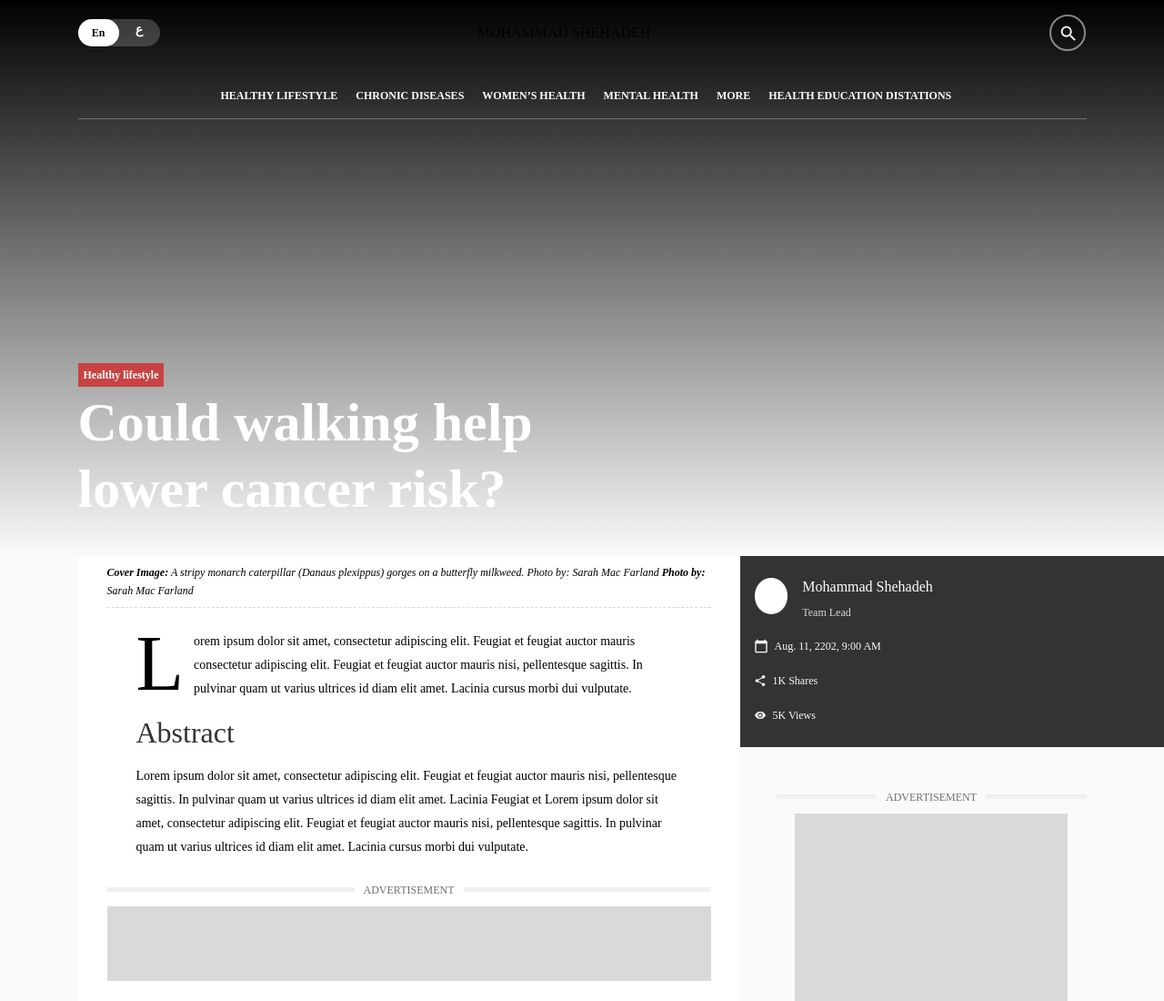
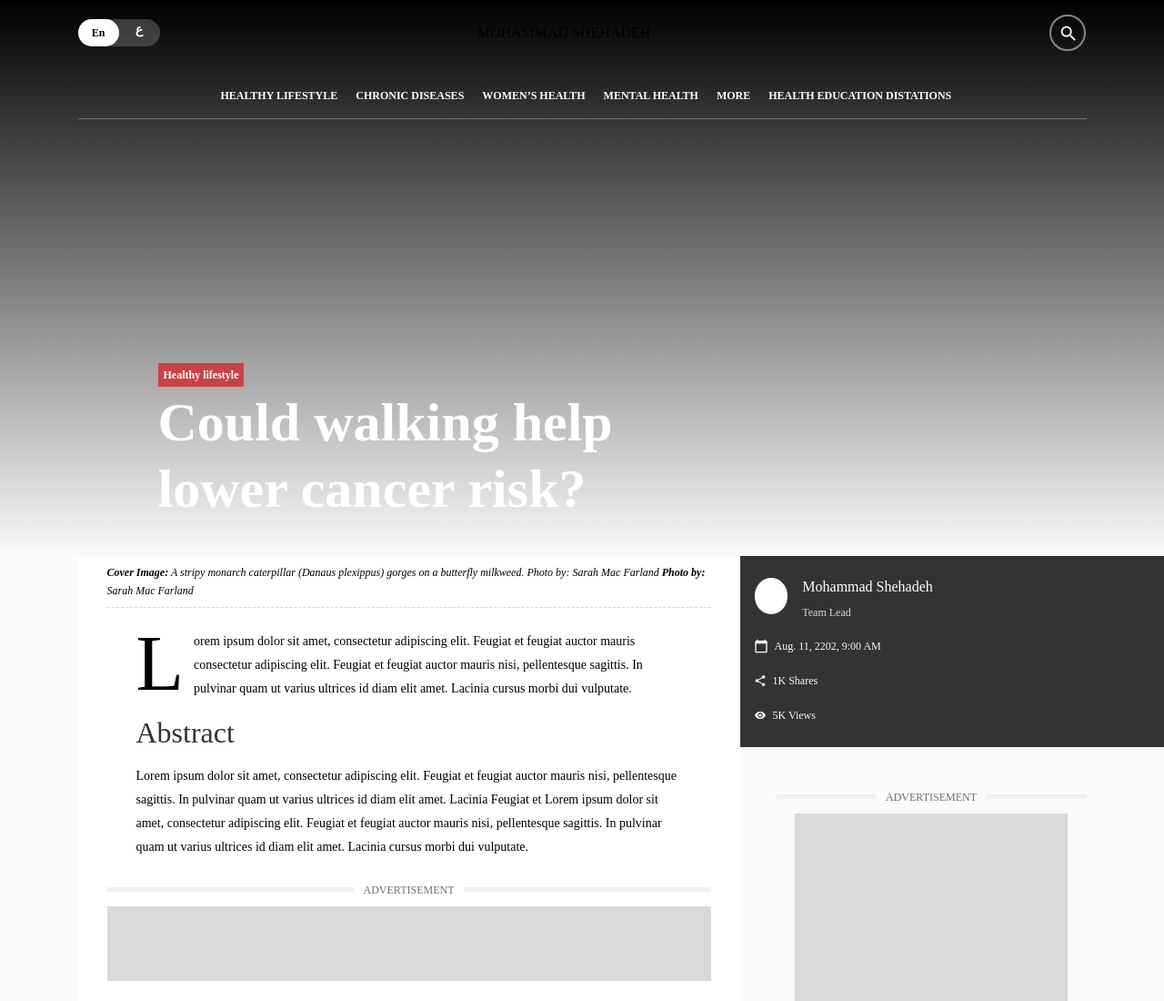
Before and after one commit to MohammadShehadeh/article-landing-page, a website: page src/views/index.html in a window 1280 px wide. Shown: the top 1100 px of the page at 91% size. Drawn offline with nearby package versions, Linux system fonts and the light colour scheme; files that its build step writes are made by us from their sources; files whose address does not match are found by name; a web font is replaced by a local one.

Commit message:
Update _hero.scss

```diff
--- a/src/assets/scss/_hero.scss
+++ b/src/assets/scss/_hero.scss
@@ -7,7 +7,7 @@
   position: relative;
 
   &::before {
-		content: '';
+    content: "";
     padding-top: 180.0625%; // height / width ratio
     display: block;
   }
@@ -24,7 +24,7 @@
   align-items: flex-end;
 
   &::after {
-		content: '';
+    content: "";
     background: black;
     opacity: 0.5;
     width: 100%;
@@ -63,7 +63,7 @@
 
   .hero__img {
     &::after {
-			content: '';
+      content: "";
       background: black;
       opacity: 0.5;
       width: 100%;
@@ -106,6 +106,10 @@
     }
   }
 
+  .hero__wrapper {
+    margin-left: 88px;
+  }
+
   .hero__eyebrow {
     font-size: 12px;
     line-height: 15px;
```
Lines whose indentation alone changed are shown as unchanged.
